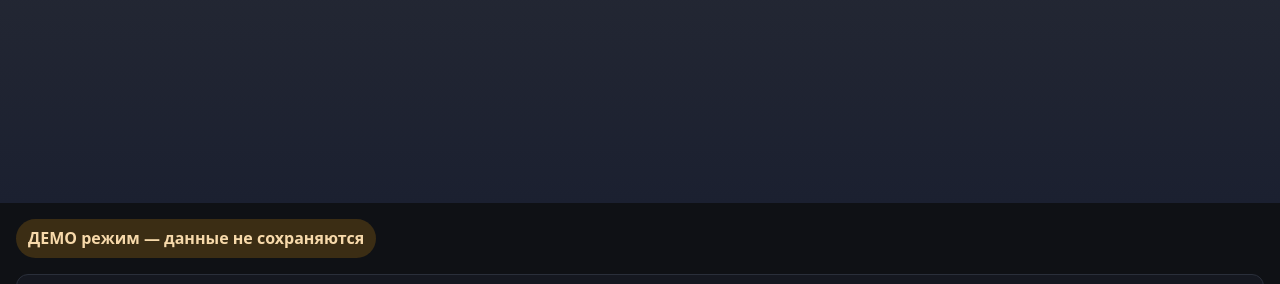
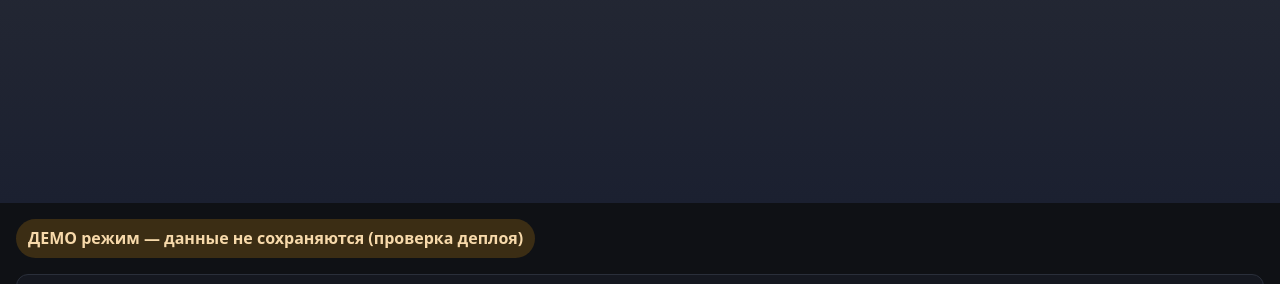
Before and after one commit to AlAlNi/form-networking, a plain HTML site: page web/index.html in a window 1280 px wide. Shown: the part 17-301 px from the top of the page. Drawn offline with Linux system fonts and the light colour scheme.

Commit message:
Update demo badge to note deployment check

```diff
--- a/web/index.html
+++ b/web/index.html
@@ -12,7 +12,7 @@
     <div class="hero-stub"></div>
   </header>
 
-  <div class="badge">ДЕМО режим — данные не сохраняются</div>
+  <div class="badge">ДЕМО режим — данные не сохраняются (проверка деплоя)</div>
 
   <main class="card" id="card-form">
     <h1>Заявка на нетворкинг</h1>
```
